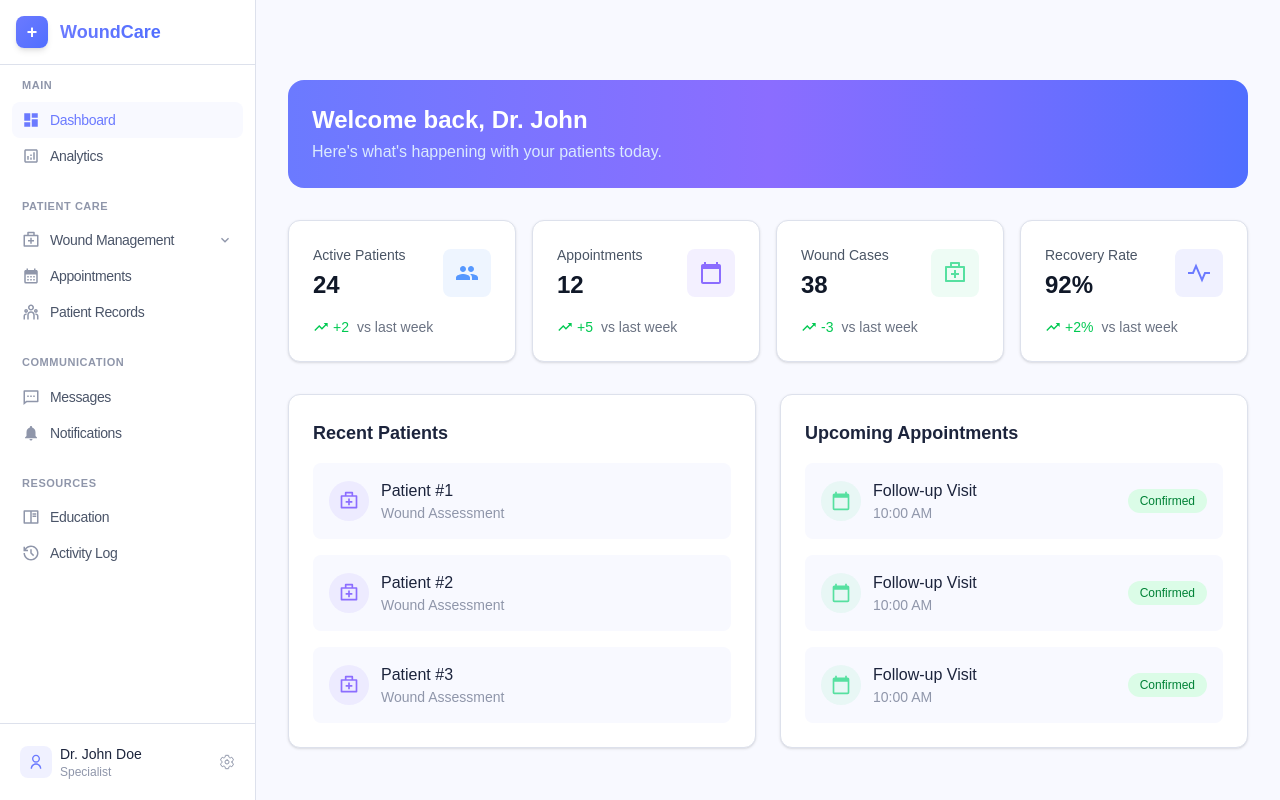
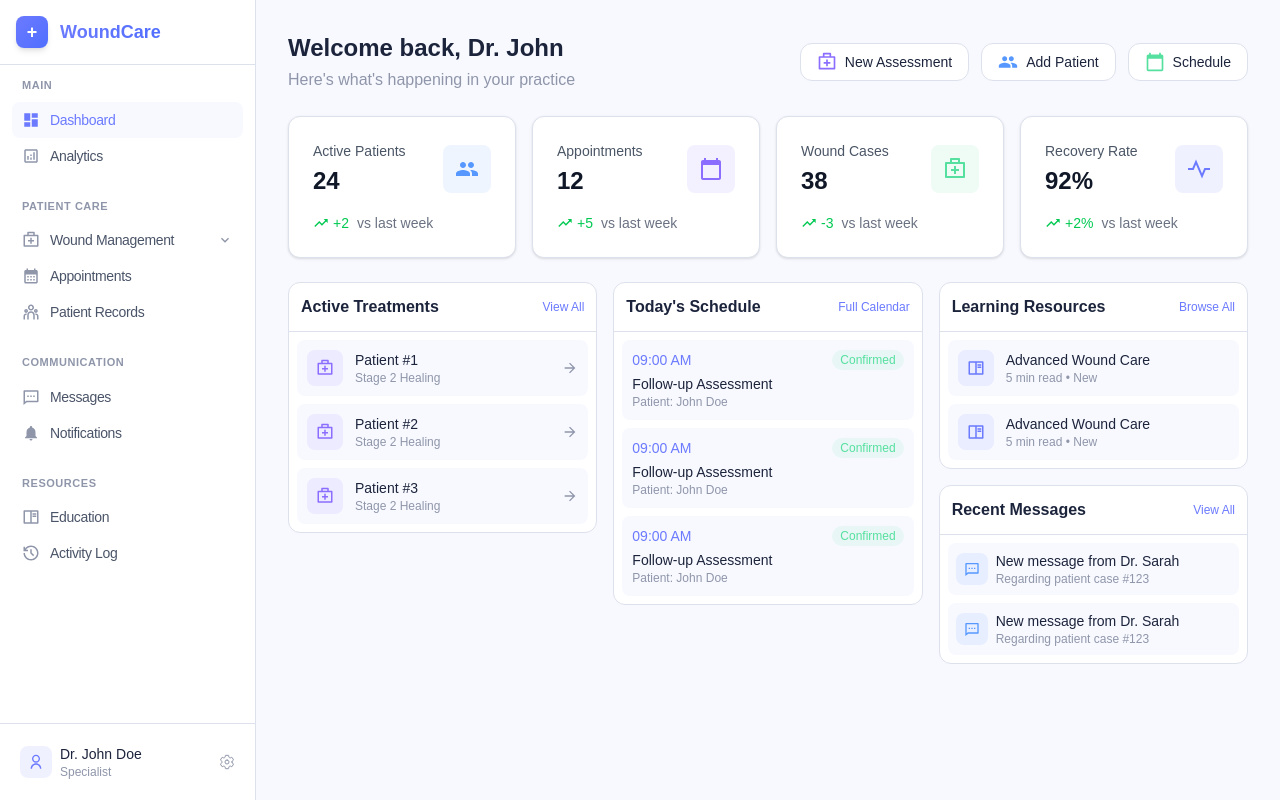
Before and after one commit to prusotamkrydv78/wound-care-app, a Next.js app: page /dashboard in a window 1280 px wide. Built offline with nearby package versions, Linux system fonts and the light colour scheme.

Commit message:
dashboard page updated

```diff
--- a/src/app/dashboard/page.jsx
+++ b/src/app/dashboard/page.jsx
@@ -1,6 +1,8 @@
 'use client';
-import { MdTrendingUp, MdCalendarToday, MdPeople } from 'react-icons/md';
-import { RiFirstAidKitLine, RiPulseLine } from 'react-icons/ri';
+import { useState, useEffect } from 'react';
+import { MdTrendingUp, MdCalendarToday, MdPeople, MdMoreVert, MdArrowForward } from 'react-icons/md';
+import { RiFirstAidKitLine, RiPulseLine, RiMessage2Line, RiBookReadLine } from 'react-icons/ri';
+import Link from 'next/link';
 
 export default function Dashboard() {
   const stats = [
@@ -38,13 +40,52 @@ export default function Dashboard() {
     },
   ];
 
+  const quickActions = [
+    { name: 'New Assessment', icon: RiFirstAidKitLine, href: '/wound-tracker/assessment', color: '#8B6DFF' },
+    { name: 'Add Patient', icon: MdPeople, href: '/patients/new', color: '#5698FF' },
+    { name: 'Schedule', icon: MdCalendarToday, href: '/calendar', color: '#56E0A0' },
+  ];
+
+  const recentActivities = [
+    {
+      type: 'wound',
+      title: 'Wound Assessment Updated',
+      patient: 'Sarah Connor',
+      time: '2 hours ago',
+      status: 'Healing',
+      statusColor: 'bg-[#56E0A0]/10 text-[#56E0A0]'
+    },
+    {
+      type: 'appointment',
+      title: 'New Appointment',
+      patient: 'John Smith',
+      time: '3 hours ago',
+      status: 'Scheduled',
+      statusColor: 'bg-[#5698FF]/10 text-[#5698FF]'
+    },
+  ];
+
   return (
-    <main className="min-h-screen bg-[#F8F9FF] pt-20 pb-8 px-4 sm:px-6 lg:px-8">
-      <div className="max-w-7xl mx-auto space-y-8">
-        {/* Welcome Section */}
-        <div className="bg-gradient-to-r from-[#6B7AFF] via-[#8B6DFF] to-[#506EFF] rounded-2xl p-6">
-          <h1 className="text-2xl font-bold text-white">Welcome back, Dr. John</h1>
-          <p className="mt-1 text-blue-100">Here's what's happening with your patients today.</p>
+     <div className="max-w-7xl mx-auto space-y-6">
+        {/* Header Section with Quick Actions */}
+        <div className="flex flex-col md:flex-row md:items-center justify-between gap-4">
+          <div>
+            <h1 className="text-[#1C243C] text-2xl font-bold">Welcome back, Dr. John</h1>
+            <p className="text-[#8F96AA] mt-1">Here's what's happening in your practice</p>
+          </div>
+          <div className="flex gap-3">
+            {quickActions.map((action, i) => (
+              <Link
+                key={i}
+                href={action.href}
+                className="flex items-center gap-2 px-4 py-2 bg-white rounded-xl border border-[#DDE1EC]
+                         hover:border-[#6B7AFF]/20 transition-all duration-200"
+              >
+                <action.icon style={{color: action.color}} className="w-5 h-5" />
+                <span className="text-sm font-medium text-[#1C243C]">{action.name}</span>
+              </Link>
+            ))}
+          </div>
         </div>
 
         {/* Stats Grid */}
@@ -69,21 +110,70 @@ export default function Dashboard() {
           ))}
         </div>
 
-        {/* Activity Cards */}
-        <div className="grid grid-cols-1 lg:grid-cols-2 gap-6">
-          {/* Recent Patients Card */}
-          <div className="bg-white rounded-xl shadow-sm border border-[#DDE1EC] p-6">
-            <h2 className="text-[#1C243C] text-lg font-semibold mb-4">Recent Patients</h2>
-            <div className="space-y-4">
+        {/* Masonry Layout */}
+        <div className="columns-1 md:columns-2 lg:columns-3 gap-4 space-y-4 [&>*]:break-inside-avoid-column">
+          {/* Active Treatments Card */}
+          <div className="bg-white rounded-xl border border-[#DDE1EC] flex flex-col">
+            <div className="flex items-center justify-between p-3 border-b border-[#DDE1EC]">
+              <h2 className="font-semibold text-[#1C243C]">Active Treatments</h2>
+              <Link href="/wound-tracker" className="text-[#6B7AFF] text-xs hover:underline">View All</Link>
+            </div>
+            <div className="p-2 space-y-2">
               {[1, 2, 3].map((_, i) => (
-                <div key={i} className="flex items-center justify-between p-4 bg-[#F8F9FF] rounded-lg">
-                  <div className="flex items-center space-x-3">
-                    <div className="w-10 h-10 rounded-full bg-[#8B6DFF]/10 flex items-center justify-center">
-                      <RiFirstAidKitLine className="w-5 h-5 text-[#8B6DFF]" />
+                <div key={i} className="p-2.5 bg-[#F8F9FF] rounded-lg flex items-center justify-between">
+                  <div className="flex items-center gap-3">
+                    <div className="w-9 h-9 rounded-lg bg-[#8B6DFF]/10 flex items-center justify-center shrink-0">
+                      <RiFirstAidKitLine className="w-4.5 h-4.5 text-[#8B6DFF]" />
+                    </div>
+                    <div className="min-w-0">
+                      <p className="font-medium text-[#1C243C] text-sm">Patient #{i + 1}</p>
+                      <p className="text-xs text-[#8F96AA]">Stage 2 Healing</p>
+                    </div>
+                  </div>
+                  <MdArrowForward className="w-4 h-4 text-[#8F96AA] shrink-0" />
+                </div>
+              ))}
+            </div>
+          </div>
+
+          {/* Today's Schedule Card */}
+          <div className="bg-white rounded-xl border border-[#DDE1EC] flex flex-col">
+            <div className="flex items-center justify-between p-3 border-b border-[#DDE1EC]">
+              <h2 className="font-semibold text-[#1C243C]">Today's Schedule</h2>
+              <Link href="/calendar" className="text-[#6B7AFF] text-xs hover:underline">Full Calendar</Link>
+            </div>
+            <div className="p-2 space-y-2">
+              {[1, 2, 3].map((_, i) => (
+                <div key={i} className="p-2.5 bg-[#F8F9FF] rounded-lg">
+                  <div className="flex items-center justify-between mb-1">
+                    <p className="text-sm font-medium text-[#6B7AFF]">09:00 AM</p>
+                    <span className="text-xs px-2 py-0.5 rounded-full bg-[#56E0A0]/10 text-[#56E0A0]">
+                      Confirmed
+                    </span>
+                  </div>
+                  <p className="font-medium text-[#1C243C] text-sm">Follow-up Assessment</p>
+                  <p className="text-xs text-[#8F96AA]">Patient: John Doe</p>
+                </div>
+              ))}
+            </div>
+          </div>
+
+          {/* Learning Resources Card */}
+          <div className="bg-white rounded-xl border border-[#DDE1EC] flex flex-col">
+            <div className="flex items-center justify-between p-3 border-b border-[#DDE1EC]">
+              <h2 className="font-semibold text-[#1C243C]">Learning Resources</h2>
+              <Link href="/education" className="text-[#6B7AFF] text-xs hover:underline">Browse All</Link>
+            </div>
+            <div className="p-2 space-y-2">
+              {[1, 2].map((_, i) => (
+                <div key={i} className="p-2.5 bg-[#F8F9FF] rounded-lg">
+                  <div className="flex items-center gap-3">
+                    <div className="w-9 h-9 rounded-lg bg-[#6B7AFF]/10 flex items-center justify-center">
+                      <RiBookReadLine className="w-4.5 h-4.5 text-[#6B7AFF]" />
                     </div>
                     <div>
-                      <p className="font-medium text-[#1C243C]">Patient #{i + 1}</p>
-                      <p className="text-sm text-[#8F96AA]">Wound Assessment</p>
+                      <p className="font-medium text-[#1C243C] text-sm">Advanced Wound Care</p>
+                      <p className="text-xs text-[#8F96AA]">5 min read • New</p>
                     </div>
                   </div>
                 </div>
@@ -91,30 +181,27 @@ export default function Dashboard() {
             </div>
           </div>
 
-          {/* Appointments Card */}
-          <div className="bg-white rounded-xl shadow-sm border border-[#DDE1EC] p-6">
-            <h2 className="text-[#1C243C] text-lg font-semibold mb-4">Upcoming Appointments</h2>
-            <div className="space-y-4">
-              {[1, 2, 3].map((_, i) => (
-                <div key={i} className="flex items-center justify-between p-4 bg-[#F8F9FF] rounded-lg">
-                  <div className="flex items-center space-x-3">
-                    <div className="w-10 h-10 rounded-full bg-[#56E0A0]/10 flex items-center justify-center">
-                      <MdCalendarToday className="w-5 h-5 text-[#56E0A0]" />
-                    </div>
-                    <div>
-                      <p className="font-medium text-[#1C243C]">Follow-up Visit</p>
-                      <p className="text-sm text-[#8F96AA]">10:00 AM</p>
-                    </div>
+          {/* Recent Messages Card */}
+          <div className="bg-white rounded-xl border border-[#DDE1EC] flex flex-col">
+            <div className="flex items-center justify-between p-3 border-b border-[#DDE1EC]">
+              <h2 className="font-semibold text-[#1C243C]">Recent Messages</h2>
+              <Link href="/messages" className="text-[#6B7AFF] text-xs hover:underline">View All</Link>
+            </div>
+            <div className="p-2 space-y-2">
+              {[1, 2].map((_, i) => (
+                <div key={i} className="flex items-center gap-2 p-2 bg-[#F8F9FF] rounded-lg">
+                  <div className="w-8 h-8 rounded-lg bg-[#5698FF]/10 flex items-center justify-center shrink-0">
+                    <RiMessage2Line className="w-4 h-4 text-[#5698FF]" />
                   </div>
-                  <span className="px-3 py-1 text-xs font-medium text-green-700 bg-green-100 rounded-full">
-                    Confirmed
-                  </span>
+                  <div className="flex-1 min-w-0">
+                    <p className="font-medium text-[#1C243C] text-sm truncate">New message from Dr. Sarah</p>
+                    <p className="text-xs text-[#8F96AA] truncate">Regarding patient case #123</p>
+                  </div>
                 </div>
               ))}
             </div>
           </div>
         </div>
       </div>
-    </main>
   );
 }
--- a/src/app/layout.js
+++ b/src/app/layout.js
@@ -24,7 +24,11 @@ export default function RootLayout({ children }) {
         className={`${geistSans.variable} ${geistMono.variable} antialiased`}
       >
         <Sidebar />
-        <div className="pl-64">{children}</div>
+        <div className="pl-64">
+          <main className="min-h-screen bg-[#F8F9FF] pt-8 pb-8 px-4 sm:px-6 lg:px-8">
+            {children}
+          </main>
+        </div>
       </body>
     </html>
   );
--- a/src/components/cUi/Sidebar.jsx
+++ b/src/components/cUi/Sidebar.jsx
@@ -62,6 +62,7 @@ const Sidebar = () => {
 
         return (
             <div key={item.name}>
+                {item.submenu === undefined &&
                     <Link
                         href={item.submenu ? '/' : item.href}
                         onClick={() => item.submenu && toggleMenu(item.name)}
@@ -71,8 +72,7 @@ const Sidebar = () => {
                                 : 'text-[#4A5468] hover:bg-[#F8F9FF] hover:text-[#6B7AFF]'}`}
                     >
                         <div className="flex items-center gap-2.5">
-            <item.icon className={`w-4.5 h-4.5 ${
-              isActive ? 'text-[#6B7AFF]' : 'text-[#8F96AA] group-hover:text-[#6B7AFF]'
+                            <item.icon className={`w-4.5 h-4.5 ${isActive ? 'text-[#6B7AFF]' : 'text-[#8F96AA] group-hover:text-[#6B7AFF]'
                                 }`} />
                             <span className="tracking-tight">{item.name}</span>
                         </div>
@@ -80,8 +80,27 @@ const Sidebar = () => {
                             <MdExpandMore className={`w-4 h-4 transition-transform duration-200
                                   text-[#8F96AA] ${isOpen ? 'rotate-180' : ''}`} />
                         )}
-        </Link>
+                    </Link>}
+                {item.submenu &&
+                    <div
 
+                        onClick={() => item.submenu && toggleMenu(item.name)}
+                        className={`flex items-center justify-between px-2.5 py-2 rounded-lg text-sm font-medium
+                     transition-all duration-200 group cursor-pointer ${isActive
+                                ? 'bg-[#F8F9FF] text-[#6B7AFF]'
+                                : 'text-[#4A5468] hover:bg-[#F8F9FF] hover:text-[#6B7AFF]'}`}
+                    >
+                        <div className="flex items-center gap-2.5">
+                            <item.icon className={`w-4.5 h-4.5 ${isActive ? 'text-[#6B7AFF]' : 'text-[#8F96AA] group-hover:text-[#6B7AFF]'
+                                }`} />
+                            <span className="tracking-tight">{item.name}</span>
+                        </div>
+                        {item.submenu && (
+                            <MdExpandMore className={`w-4 h-4 transition-transform duration-200
+                                  text-[#8F96AA] ${isOpen ? 'rotate-180' : ''}`} />
+                        )}
+                    </div>
+                }
                 {item.submenu && isOpen && (
                     <div className="ml-3 mt-1 pl-3 border-l border-[#DDE1EC]">
                         {item.children.map((child) => (
```
Lines whose indentation alone changed are shown as unchanged.
